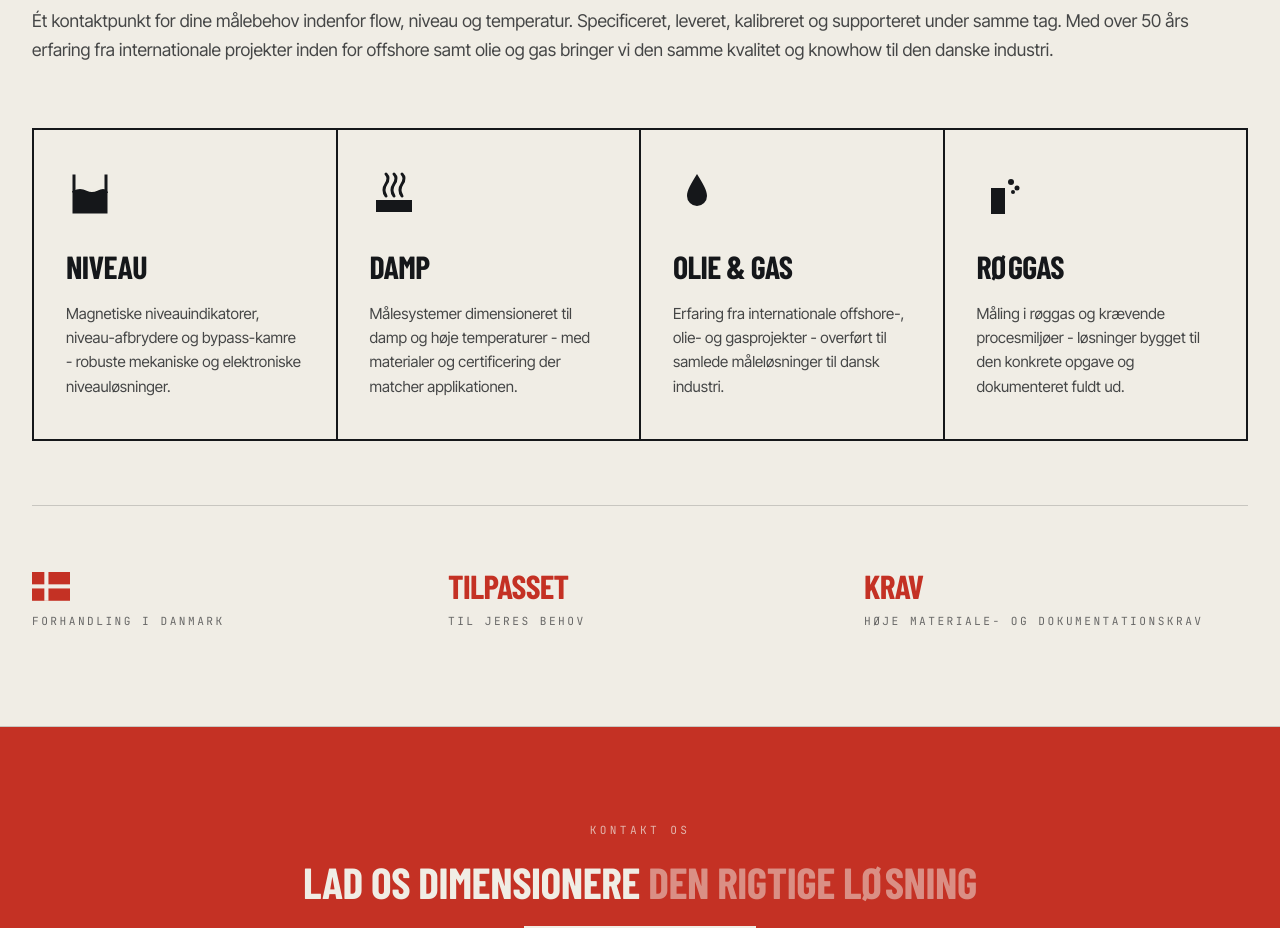
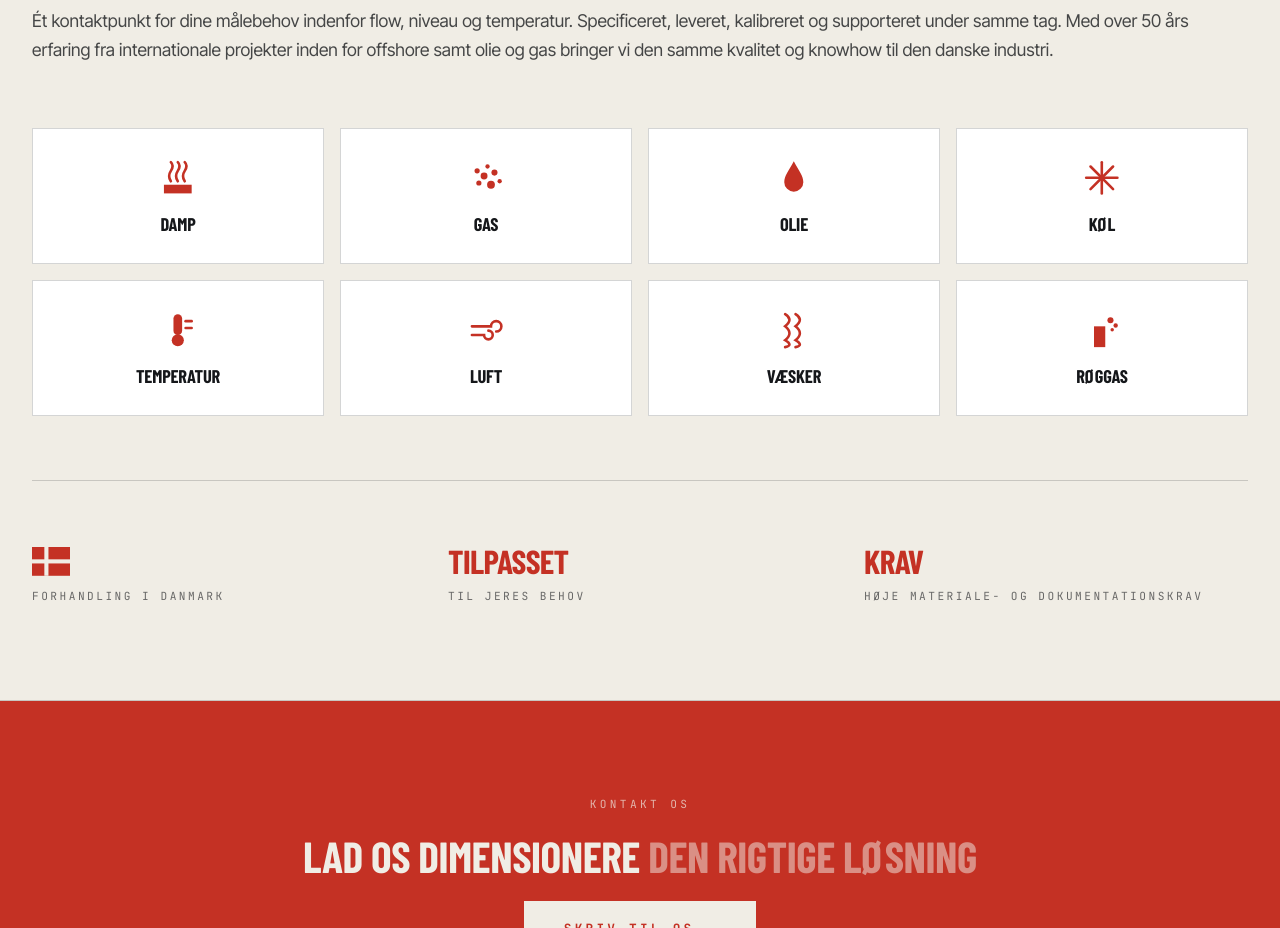
Before and after one commit to lisberginstrumentering/Emco-Danmark, a plain HTML site: page index.html in a window 1280 px wide. Shown: the part 960-1888 px from the top of the page. Drawn offline with nearby package versions, Linux system fonts and the light colour scheme; a web font is replaced by a local one.

Commit message:
Update website

```diff
--- a/index.html
+++ b/index.html
@@ -791,6 +791,51 @@
   /* Sørg for at logoet i nav stadig får rød farve på cream-nav siderne */
   .nav-logo .emco-wordmark { color: var(--red); }
 
+  /* === APPLIKATIONER GRID === */
+  .appgrid {
+    display: grid;
+    grid-template-columns: repeat(4, 1fr);
+    gap: 1rem;
+    margin-top: 2.5rem;
+  }
+  .appcell {
+    display: flex;
+    flex-direction: column;
+    align-items: center;
+    justify-content: center;
+    text-align: center;
+    gap: 0.9rem;
+    padding: 1.75rem 1rem;
+    background: #fff;
+    border: 1px solid var(--cream-border);
+    transition: border-color 0.2s, transform 0.2s;
+  }
+  .appcell:hover {
+    border-color: var(--red);
+    transform: translateY(-2px);
+  }
+  .appcell .appicon {
+    width: 2.6rem;
+    height: 2.6rem;
+    color: var(--red);
+    display: block;
+  }
+  .appcell .appicon svg { width: 100%; height: 100%; display: block; }
+  .appcell .appname {
+    font-family: 'Barlow Condensed', sans-serif;
+    font-weight: 900;
+    text-transform: uppercase;
+    letter-spacing: -0.01em;
+    font-size: 1.15rem;
+    color: var(--cream-fg);
+  }
+  @media (max-width: 900px) {
+    .appgrid { grid-template-columns: repeat(3, 1fr); }
+  }
+  @media (max-width: 600px) {
+    .appgrid { grid-template-columns: repeat(2, 1fr); }
+  }
+
   /* Image-based Emco Danmark logo (replaces CSS wordmark) */
   .emco-logo-img { height: 2.5rem; width: auto; display: block; }
   .nav-logo .emco-logo-img { height: 2.6rem; }
@@ -983,54 +1028,38 @@
       <h2 class="display">En partner der tager hånd om din <span class="accent">proces</span></h2>
       <p class="block-lead-cream">Ét kontaktpunkt for dine målebehov indenfor flow, niveau og temperatur. Specificeret, leveret, kalibreret og supporteret under samme tag. Med over 50 års erfaring fra internationale projekter inden for offshore samt olie og gas bringer vi den samme kvalitet og knowhow til den danske industri.</p>
 
-      <div class="caps">
-        <div class="cap">
-          <div class="cap-icon">
-            <!-- Tank med væskeniveau -->
-            <svg viewBox="0 0 48 48" xmlns="http://www.w3.org/2000/svg" fill="none" stroke="currentColor" stroke-width="3" stroke-linecap="square" stroke-linejoin="miter">
-              <polyline points="8,6 8,42 40,42 40,6"/>
-              <path d="M 8 22 Q 14 19 20 22 T 32 22 T 40 22" fill="none"/>
-              <rect x="8" y="22" width="32" height="20" fill="currentColor" stroke="none"/>
-            </svg>
-          </div>
-          <h3>Niveau</h3>
-          <p>Magnetiske niveauindikatorer, niveau-afbrydere og bypass-kamre - robuste mekaniske og elektroniske niveauløsninger.</p>
+      <div class="appgrid">
+        <div class="appcell">
+          <span class="appicon"><svg viewBox="0 0 48 48" fill="none" stroke="currentColor" stroke-width="3" stroke-linecap="round"><rect x="8" y="32" width="32" height="10" fill="currentColor" stroke="none"/><path d="M16 28 Q12 22 16 16 T16 6"/><path d="M24 28 Q20 22 24 16 T24 6"/><path d="M32 28 Q28 22 32 16 T32 6"/></svg></span>
+          <span class="appname">Damp</span>
         </div>
-        <div class="cap">
-          <div class="cap-icon">
-            <!-- Steam / damp: pipe outlet with rising waves -->
-            <svg viewBox="0 0 48 48" xmlns="http://www.w3.org/2000/svg" fill="none" stroke="currentColor" stroke-width="3" stroke-linecap="round">
-              <rect x="6" y="30" width="36" height="12" fill="currentColor" stroke="none"/>
-              <path d="M 16 26 Q 12 20 16 14 T 16 4" fill="none"/>
-              <path d="M 24 26 Q 20 20 24 14 T 24 4" fill="none"/>
-              <path d="M 32 26 Q 28 20 32 14 T 32 4" fill="none"/>
-            </svg>
-          </div>
-          <h3>Damp</h3>
-          <p>Målesystemer dimensioneret til damp og høje temperaturer - med materialer og certificering der matcher applikationen.</p>
+        <div class="appcell">
+          <span class="appicon"><svg viewBox="0 0 48 48" fill="none" stroke="currentColor" stroke-width="3" stroke-linecap="round"><circle cx="14" cy="16" r="3" fill="currentColor" stroke="none"/><circle cx="26" cy="11" r="2.5" fill="currentColor" stroke="none"/><circle cx="22" cy="22" r="4" fill="currentColor" stroke="none"/><circle cx="34" cy="18" r="3.5" fill="currentColor" stroke="none"/><circle cx="16" cy="30" r="3" fill="currentColor" stroke="none"/><circle cx="30" cy="32" r="4.5" fill="currentColor" stroke="none"/><circle cx="40" cy="28" r="2.5" fill="currentColor" stroke="none"/></svg></span>
+          <span class="appname">Gas</span>
         </div>
-        <div class="cap">
-          <div class="cap-icon">
-            <!-- Oil & gas: droplet over flame -->
-            <svg viewBox="0 0 48 48" xmlns="http://www.w3.org/2000/svg" fill="currentColor">
-              <path d="M24 4 C 18 14 14 20 14 26 a 10 10 0 0 0 20 0 C 34 20 30 14 24 4 Z"/>
-            </svg>
-          </div>
-          <h3>Olie &amp; gas</h3>
-          <p>Erfaring fra internationale offshore-, olie- og gasprojekter - overført til samlede måleløsninger til dansk industri.</p>
+        <div class="appcell">
+          <span class="appicon"><svg viewBox="0 0 48 48" fill="currentColor"><path d="M24 5 C18 16 13 22 13 29 a11 11 0 0 0 22 0 C35 22 30 16 24 5 Z"/></svg></span>
+          <span class="appname">Olie</span>
         </div>
-        <div class="cap">
-          <div class="cap-icon">
-            <!-- Flue gas / røggas: chimney stack with emissions -->
-            <svg viewBox="0 0 48 48" xmlns="http://www.w3.org/2000/svg" fill="none" stroke="currentColor" stroke-width="3" stroke-linecap="round" stroke-linejoin="miter">
-              <rect x="14" y="18" width="14" height="26" fill="currentColor" stroke="none"/>
-              <circle cx="34" cy="12" r="3" fill="currentColor" stroke="none"/>
-              <circle cx="40" cy="18" r="2.5" fill="currentColor" stroke="none"/>
-              <circle cx="36" cy="22" r="2" fill="currentColor" stroke="none"/>
-            </svg>
-          </div>
-          <h3>Røggas</h3>
-          <p>Måling i røggas og krævende procesmiljøer - løsninger bygget til den konkrete opgave og dokumenteret fuldt ud.</p>
+        <div class="appcell">
+          <span class="appicon"><svg viewBox="0 0 48 48" fill="none" stroke="currentColor" stroke-width="3" stroke-linecap="round"><line x1="24" y1="6" x2="24" y2="42"/><line x1="6" y1="24" x2="42" y2="24"/><line x1="11" y1="11" x2="37" y2="37"/><line x1="37" y1="11" x2="11" y2="37"/></svg></span>
+          <span class="appname">Køl</span>
+        </div>
+        <div class="appcell">
+          <span class="appicon"><svg viewBox="0 0 48 48" fill="none" stroke="currentColor" stroke-width="3" stroke-linecap="round"><rect x="19" y="6" width="10" height="24" rx="5" fill="currentColor" stroke="none"/><circle cx="24" cy="36" r="7" fill="currentColor" stroke="none"/><line x1="33" y1="14" x2="40" y2="14"/><line x1="33" y1="22" x2="40" y2="22"/></svg></span>
+          <span class="appname">Temperatur</span>
+        </div>
+        <div class="appcell">
+          <span class="appicon"><svg viewBox="0 0 48 48" fill="none" stroke="currentColor" stroke-width="3" stroke-linecap="round"><path d="M8 20 H30 a6 6 0 1 1 6 6"/><path d="M8 30 H22 a5 5 0 1 0 5 -5"/></svg></span>
+          <span class="appname">Luft</span>
+        </div>
+        <div class="appcell">
+          <span class="appicon"><svg viewBox="0 0 48 48" fill="none" stroke="currentColor" stroke-width="3" stroke-linecap="round"><path d="M14 6 Q24 12 14 20 Q24 28 14 36 Q24 42 14 44" fill="none"/><path d="M26 6 Q36 12 26 20 Q36 28 26 36 Q36 42 26 44" fill="none"/></svg></span>
+          <span class="appname">Væsker</span>
+        </div>
+        <div class="appcell">
+          <span class="appicon"><svg viewBox="0 0 48 48" fill="none" stroke="currentColor" stroke-width="3" stroke-linejoin="miter"><rect x="15" y="20" width="13" height="24" fill="currentColor" stroke="none"/><circle cx="34" cy="13" r="3.5" fill="currentColor" stroke="none"/><circle cx="40" cy="19" r="2.5" fill="currentColor" stroke="none"/><circle cx="36" cy="24" r="2" fill="currentColor" stroke="none"/></svg></span>
+          <span class="appname">Røggas</span>
         </div>
       </div>
 
```
Also changed, not shown: emco-loesning.html (+0 -8 lines).
